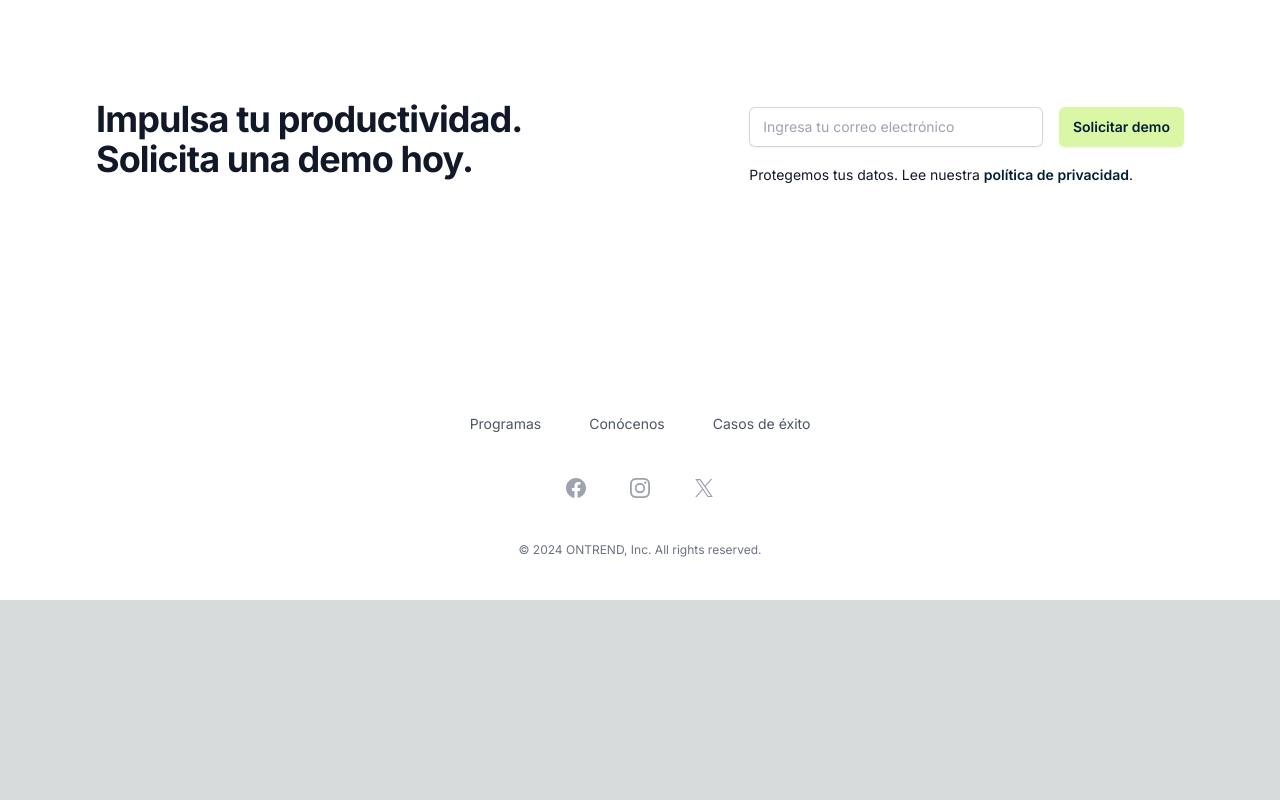
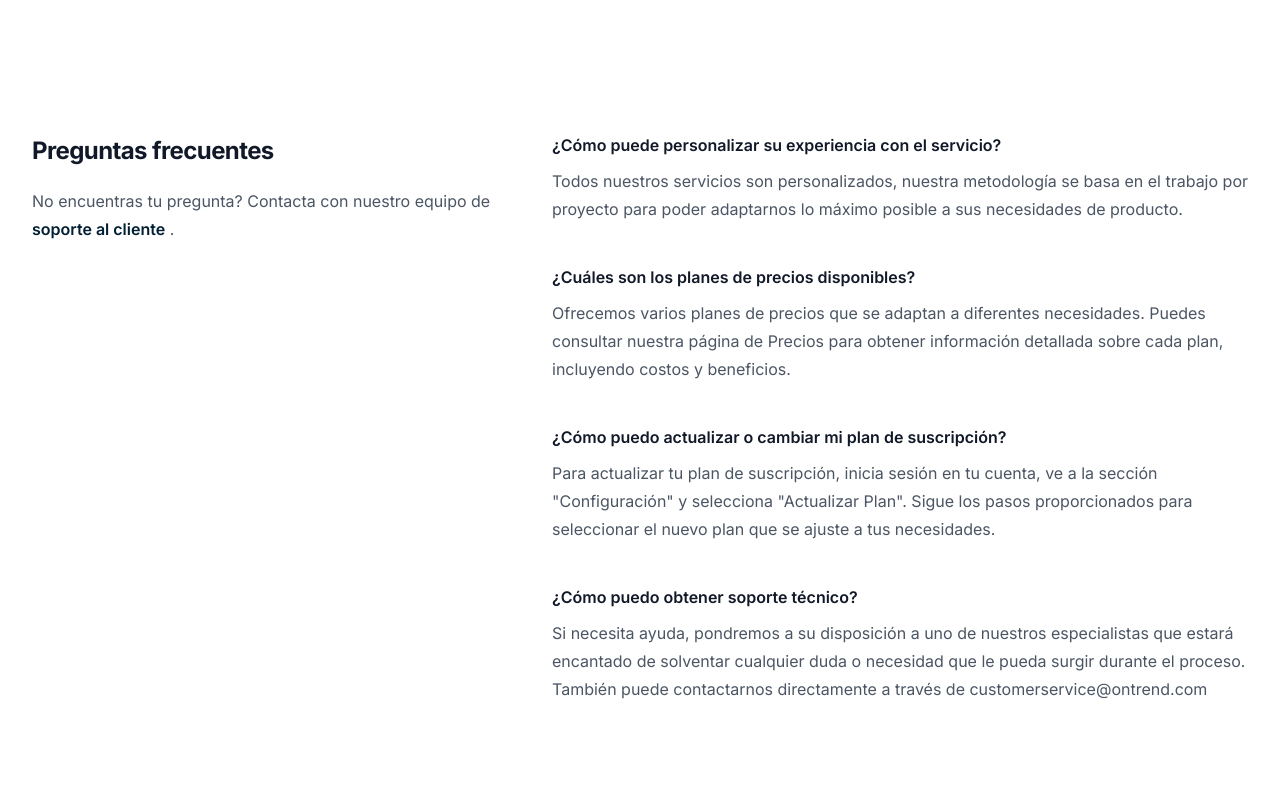
Before and after one commit to aheruz/hackio-saas, a Next.js app: page / in a window 1280 px wide. Shown: the part 3140-3940 px from the top of the page. Before the commit the page ends 3740 px from the top, so only its background shows below. Built offline with nearby package versions, Linux system fonts and the light colour scheme.

Commit message:
feat: añadir FAQS

```diff
--- a/src/app/page.js
+++ b/src/app/page.js
@@ -6,6 +6,7 @@ import Features from "@/components/Features";
 import Testimonial from "@/components/Testimonial";
 import Social from "@/components/Social";
 import Pricing from "@/components/Pricing";
+import FAQS from "@/components/FAQS";
 import CTA from "@/components/CTA";
 import Footer from "@/components/Footer";
 
@@ -17,6 +18,7 @@ export default function Home() {
       <Pricing/>
       <Testimonial/>
       <Social/>
+      <FAQS/>
       <CTA/>
       <Footer/>
     </main>
--- /dev/null
+++ b/src/components/FAQS.jsx
@@ -0,0 +1,52 @@
+const faqs = [
+    {
+      question: '¿Cómo puede personalizar su experiencia con el servicio?',
+      answer:
+        'Todos nuestros servicios son personalizados, nuestra metodología se basa en el trabajo por proyecto para poder adaptarnos lo máximo posible a sus necesidades de producto.',
+    },
+    {
+        question: '¿Cuáles son los planes de precios disponibles?',
+        answer:
+        'Ofrecemos varios planes de precios que se adaptan a diferentes necesidades. Puedes consultar nuestra página de Precios para obtener información detallada sobre cada plan, incluyendo costos y beneficios.',
+    },
+    {
+        question: '¿Cómo puedo actualizar o cambiar mi plan de suscripción?',
+        answer:
+        'Para actualizar tu plan de suscripción, inicia sesión en tu cuenta, ve a la sección "Configuración" y selecciona "Actualizar Plan". Sigue los pasos proporcionados para seleccionar el nuevo plan que se ajuste a tus necesidades.',
+    },
+    {
+        question: '¿Cómo puedo obtener soporte técnico?',
+        answer:
+        'Si necesita ayuda, pondremos a su disposición a uno de nuestros especialistas que estará encantado de solventar cualquier duda o necesidad que le pueda surgir durante el proceso. También puede contactarnos directamente a través de customerservice@ontrend.com',
+    },
+  ]
+
+  export default function FAQS() {
+    return (
+      <div className="bg-white">
+        <div className="mx-auto max-w-7xl px-6 py-24 sm:pt-32 lg:px-8 lg:py-40">
+          <div className="lg:grid lg:grid-cols-12 lg:gap-8">
+            <div className="lg:col-span-5">
+              <h2 className="text-2xl font-bold leading-10 tracking-tight text-gray-900">Preguntas frecuentes</h2>
+              <p className="mt-4 text-base leading-7 text-gray-600">
+                No encuentras tu pregunta? Contacta con nuestro equipo de{' '}
+                <a href="#cta" className="font-semibold text-blue">
+                  soporte al cliente
+                </a>{' '}.
+              </p>
+            </div>
+            <div className="mt-10 lg:col-span-7 lg:mt-0">
+              <dl className="space-y-10">
+                {faqs.map((faq) => (
+                  <div key={faq.question}>
+                    <dt className="text-base font-semibold leading-7 text-gray-900">{faq.question}</dt>
+                    <dd className="mt-2 text-base leading-7 text-gray-600">{faq.answer}</dd>
+                  </div>
+                ))}
+              </dl>
+            </div>
+          </div>
+        </div>
+      </div>
+    )
+  }
```
